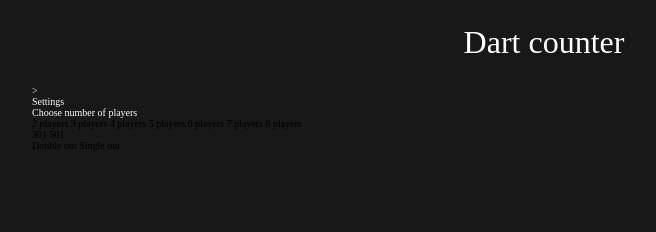
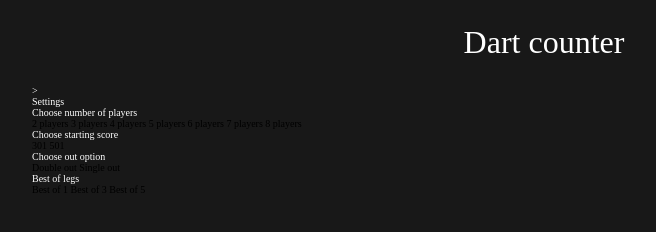
Before and after one commit to KarlKBerg/dart-counter, a plain HTML site: page index.html in a window 1280 px wide. Shown: the whole page, without its empty margins (96-752 px from the left). Drawn offline with Linux system fonts and the light colour scheme.

Commit message:
Added heading to all settings and best of legs setting

```diff
--- a/index.html
+++ b/index.html
@@ -30,13 +30,22 @@
 
         <!-- Choose starting score -->
         <div class="starting-score">
+          <h2 class="setting-heading">Choose starting score</h2>
           <button id="301">301</button>
           <button id="501">501</button>
         </div>
         <!-- Choose double or single out -->
         <div class="out-option">
+          <h2 class="setting-heading">Choose out option</h2>
           <button id="double-out">Double out</button>
           <button id="single-out">Single out</button>
+        </div>
+        <!-- Best of legs -->
+        <div class="legs">
+          <h2 class="setting-heading">Best of legs</h2>
+          <button id="best-of-1">Best of 1</button>
+          <button id="best-of-3">Best of 3</button>
+          <button id="best-of-5">Best of 5</button>
         </div>
       </section>
       <!-- === END SETTINGS ==== -->
```
